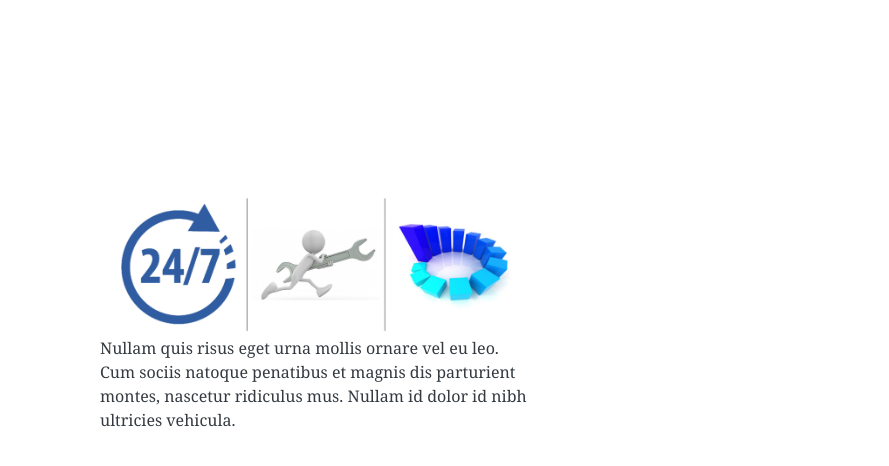
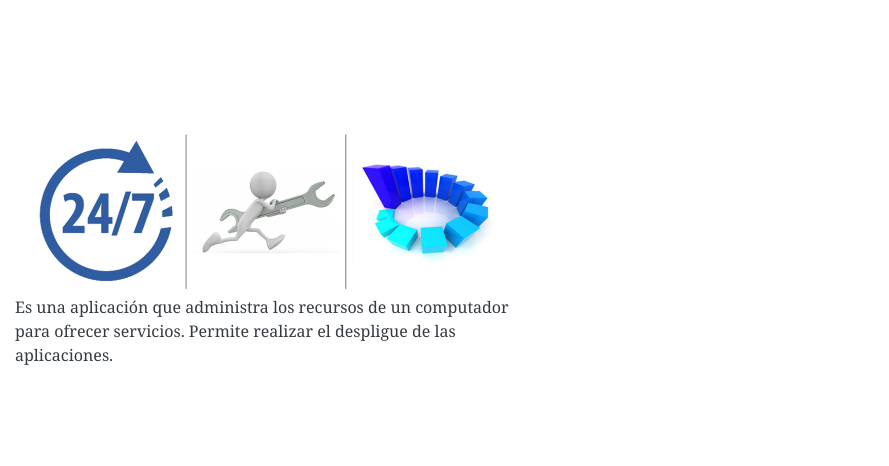
Before and after one commit to StevenAvilaRojas/Konrad-Taller-Git, a plain HTML site: page index.html in a window 1280 px wide. Shown: the part 88-554 px from the top of the page, without its empty margins (0-889 px from the left). Drawn offline with nearby package versions, Linux system fonts and the light colour scheme; some packages are replaced by stand-ins of ours; a script that the page names is missing.

Commit message:
Prueba
Agrege descripción

```diff
--- a/index.html
+++ b/index.html
@@ -48,23 +48,20 @@
 	</div>
 	<!-- //banner -->
 	<!-- welcome -->
-	<div class="welcome">
-		<div class="container">
 
 			<div class="w3-welcome-grids">
 				<div class="col-md-5 w3ls-welcome-img1">
 					<img src="imagenes/Imagen1.png" alt="" />
-					<p>Nullam quis risus eget urna mollis ornare</a> vel eu leo.
-						Cum sociis natoque penatibus et magnis dis parturient montes, nascetur ridiculus mus.
-						Nullam id dolor id nibh ultricies vehicula.</p>
+					<p>Es una aplicación que administra los recursos de un
+						computador para ofrecer servicios.
+						Permite realizar el despligue de las aplicaciones.</p>
 			</div>
 				</div>
 
 
 				<div class="clearfix"> </div>
 			</div>
-		</div>
-	</div>
+
 	<!-- //welcome -->
 
 
```
